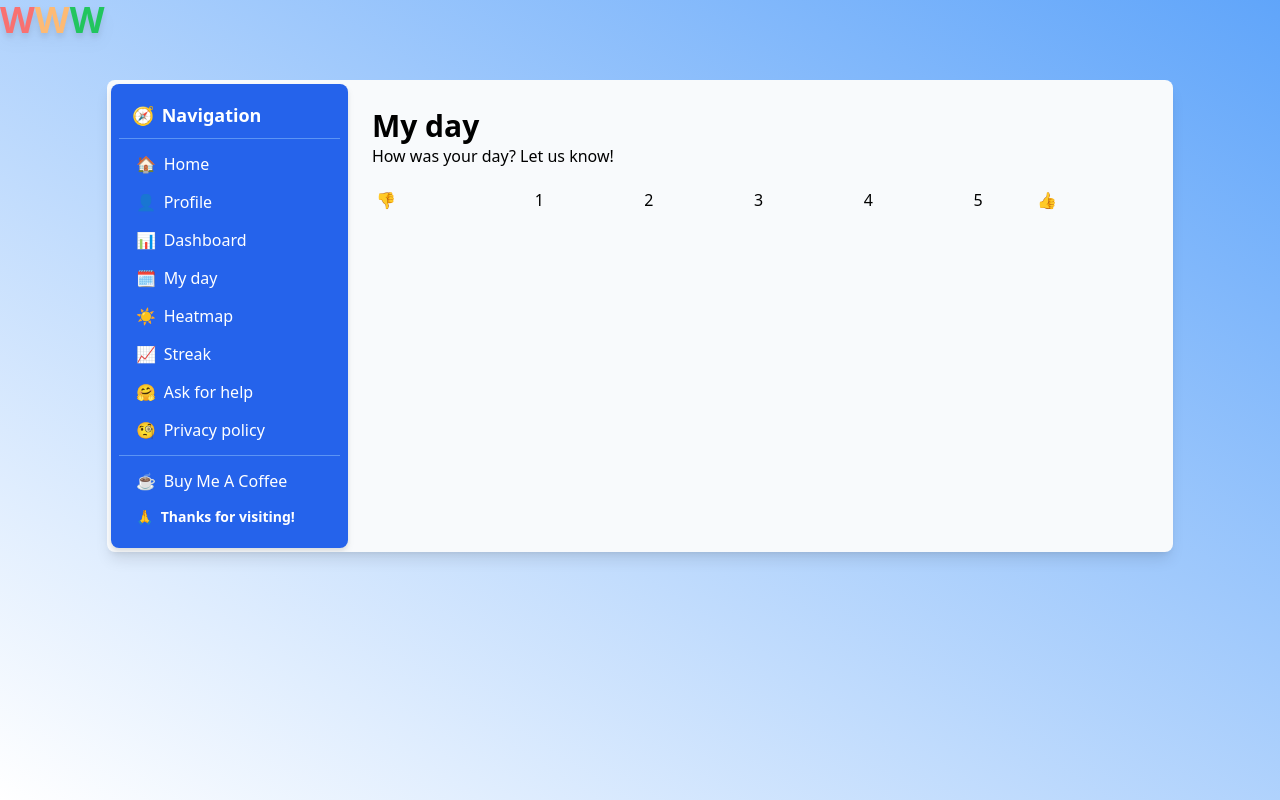
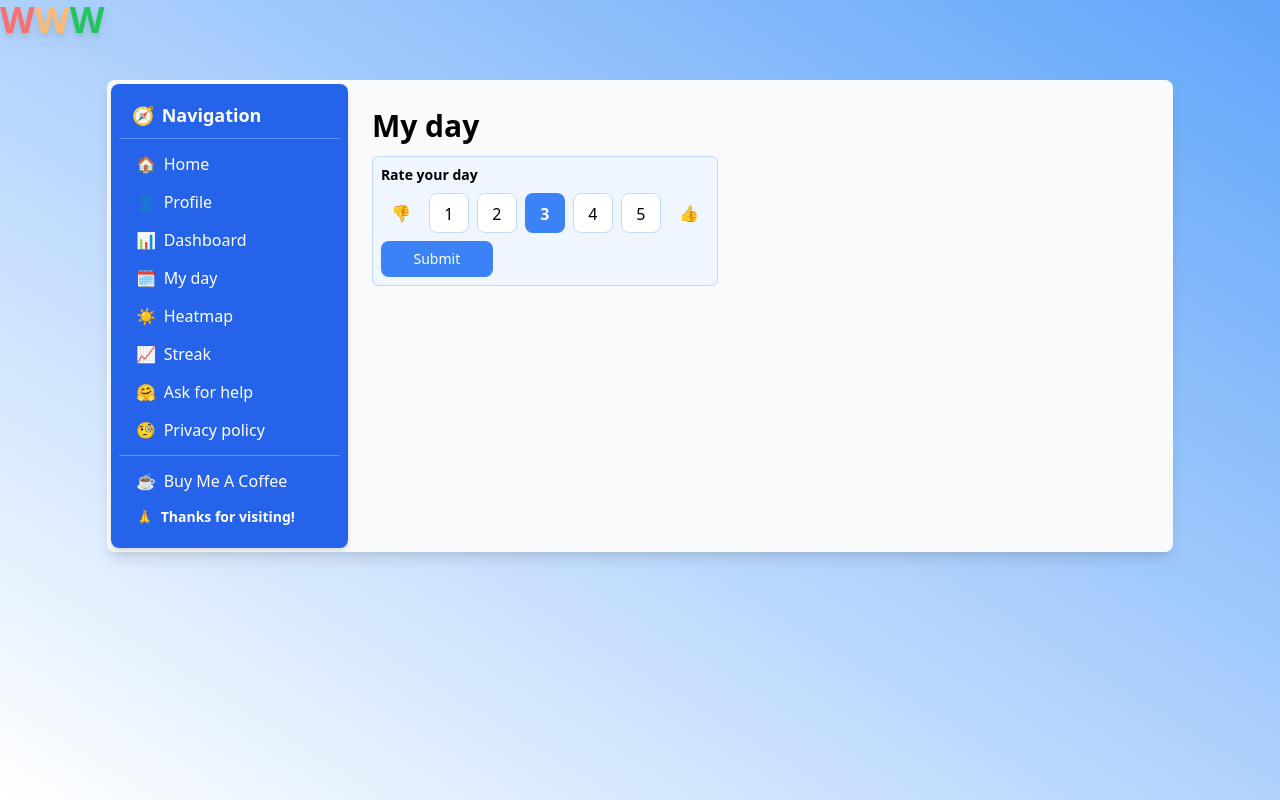
Before and after one commit to parradam/wellwellwell, a React (Vite) app in the folder client/: page /my-day in a window 1280 px wide. Built offline with nearby package versions, Linux system fonts and the light colour scheme.

Commit message:
MyDay component created

```diff
--- a/client/src/components/Heatmap.jsx
+++ b/client/src/components/Heatmap.jsx
@@ -34,9 +34,9 @@ const Heatmap = () => {
                         return (
                             <div
                                 key={d.date.toString()}
-                                className={`rounded-md w-12 h-12 md:w-20 md:h-20 hover:scale-125 transition-all delay-0 duration-200 hover:-z-0 flex flex-col justify-center items-center text-md font-semibold border-solid border border-slate-300 shadow-md cursor-pointer ${
-                                    heatmapConfig.colors[d.score]
-                                }`}
+                                className={`rounded-md w-12 h-12 md:w-20 md:h-20 hover:scale-125 transition-all delay-0 duration-200 hover:-z-0 flex flex-col justify-center items-center text-md font-semibold border-solid border-t-8 shadow-md cursor-pointer bg-white
+                                ${heatmapConfig.colors[d.score]}
+                                `}
                             >
                                 <span>{format(parsedDate, 'ccc')}</span>
                                 <span>{format(parsedDate, 'd')}</span>
--- a/client/src/components/MyDay.jsx
+++ b/client/src/components/MyDay.jsx
@@ -1,39 +1,75 @@
+import { useState } from 'react'
 import ContentWrapper from './ContentWrapper'
+import { addWellnessData } from '../api/wellness'
 
 const MyDay = () => {
     const scores = [1, 2, 3, 4, 5]
+    const [selectedScore, setSelectedScore] = useState(3)
+    const [formSubmitted, setFormSubmitted] = useState(false)
 
-    const handleSubmit = (e) => {
-        e.preventDefault()
-        console.log('submitted')
+    const handleSubmit = async (event) => {
+        event.preventDefault()
+        const data = {
+            date: new Date().toISOString(),
+            score: selectedScore,
+        }
+        try {
+            await addWellnessData(data)
+            setFormSubmitted(true)
+        } catch (error) {
+            console.error(error)
+        }
     }
 
     return (
         <ContentWrapper>
             <div>
                 <h1 className="text-3xl font-bold">My day</h1>
-                <p>How was your day? Let us know!</p>
+                {/* <p>How was your day? Let us know!</p> */}
             </div>
             <form onSubmit={handleSubmit}>
-                <div className="grid grid-flow-row md:grid-flow-col">
-                    <div className="flex items-center p-1">👎</div>
+                <div className="flex flex-col gap-2 w-min p-2 border border-blue-200 rounded-md bg-blue-50">
+                    <p className="text-sm font-semibold">Rate your day</p>
+                    <div className="flex md:grid-flow-col space-x-2">
+                        <div className="flex justify-center items-center w-10 h-10 p-1">
+                            👎
+                        </div>
                         {scores.map((score) => (
                             <div key={score}>
                                 <input
                                     type="radio"
+                                    id={score}
                                     name="score"
-                                id={score}
+                                    value={score}
                                     className="peer hidden"
+                                    checked={selectedScore === score}
+                                    onChange={(event) =>
+                                        setSelectedScore(
+                                            Number(event.target.value)
+                                        )
+                                    }
                                 />
                                 <label
                                     htmlFor={score}
-                                className="block cursor-pointer select-none rounded-lg p-2 text-center peer-checked:bg-blue-500 peer-checked:font-bold peer-checked:text-white"
+                                    className="block cursor-pointer select-none w-10 h-10 rounded-lg p-2 text-center border border-blue-200 peer-checked:border-opacity-0 bg-white hover:bg-blue-100 peer-checked:bg-blue-500 peer-checked:font-bold peer-checked:text-white"
                                 >
                                     {score}
                                 </label>
                             </div>
                         ))}
-                    <div className="flex items-center p-1">👍</div>
+                        <div className="flex justify-center items-center w-10 h-10 p-1">
+                            👍
+                        </div>
+                    </div>
+                    <div>
+                        <button
+                            type="submit"
+                            disabled={formSubmitted}
+                            className="rounded-lg w-28 px-4 py-2 bg-blue-500 disabled:bg-slate-400 text-sm text-white"
+                        >
+                            {formSubmitted ? 'Thanks! 🙏' : 'Submit'}
+                        </button>
+                    </div>
                 </div>
             </form>
         </ContentWrapper>
--- a/client/src/config/heatmapConfig.js
+++ b/client/src/config/heatmapConfig.js
@@ -1,15 +1,10 @@
 export default {
     colors: {
-        0: 'bg-gray-200', // no data
-        1: 'bg-red-400',
-        2: 'bg-red-300',
-        3: 'bg-red-200',
-        4: 'bg-orange-300',
-        5: 'bg-yellow-200',
-        6: 'bg-green-200',
-        7: 'bg-green-300',
-        8: 'bg-green-400',
-        9: 'bg-green-500',
-        10: 'bg-green-600',
+        0: 'border-gray-200', // no data
+        1: 'border-red-500',
+        2: 'border-orange-400',
+        3: 'border-yellow-300',
+        4: 'border-green-400',
+        5: 'border-green-500',
     },
 }
```
Lines whose indentation alone changed are shown as unchanged.
